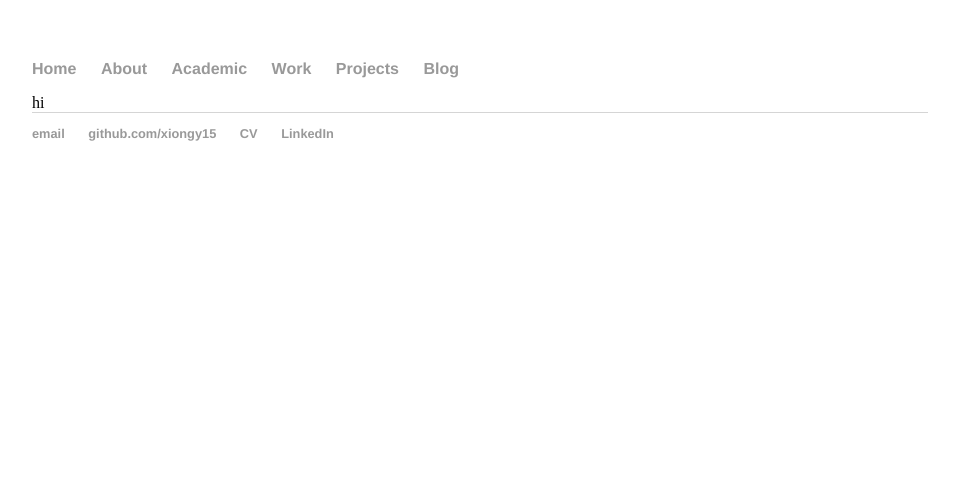
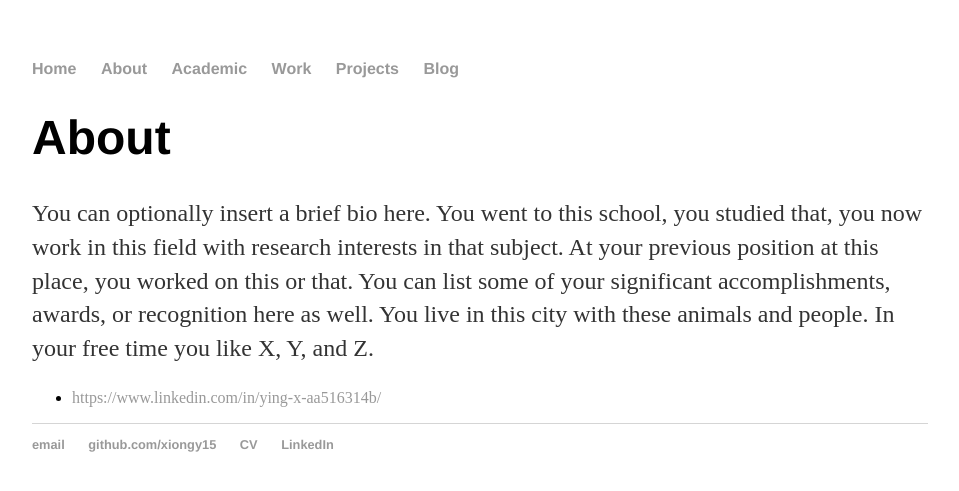
Before and after one commit to xiongy15/xiongy15.github.io, a Jekyll site: the page built from project/index.html, in a window 1280 px wide. Shown: the top 491 px of the page, without its empty margins (160-1119 px from the left). Built offline with Jekyll 4.4.1, drawn with Linux system fonts in a browser that asks for light colours.

Commit message:
Update index.html

```diff
--- a/project/index.html
+++ b/project/index.html
@@ -2,4 +2,11 @@
 title: Ying Xiong, Project
 layout: default
 ---
-hi
+<div class="Projects">
+			<h1>About</h1>
+			<p>You can optionally insert a brief bio here. You went to this school, you studied that, you now work in this field with research interests in that subject. At your previous position at this place, you worked on this or that. You can list some of your significant accomplishments, awards, or recognition here as well. You live in this city with these animals and people. In your free time you like X, Y, and Z.</p>
+
+			<ul class="contacts">
+				<li><a href="#">https://www.linkedin.com/in/ying-x-aa516314b/</a></li>
+				</ul>
+		</div>
```
